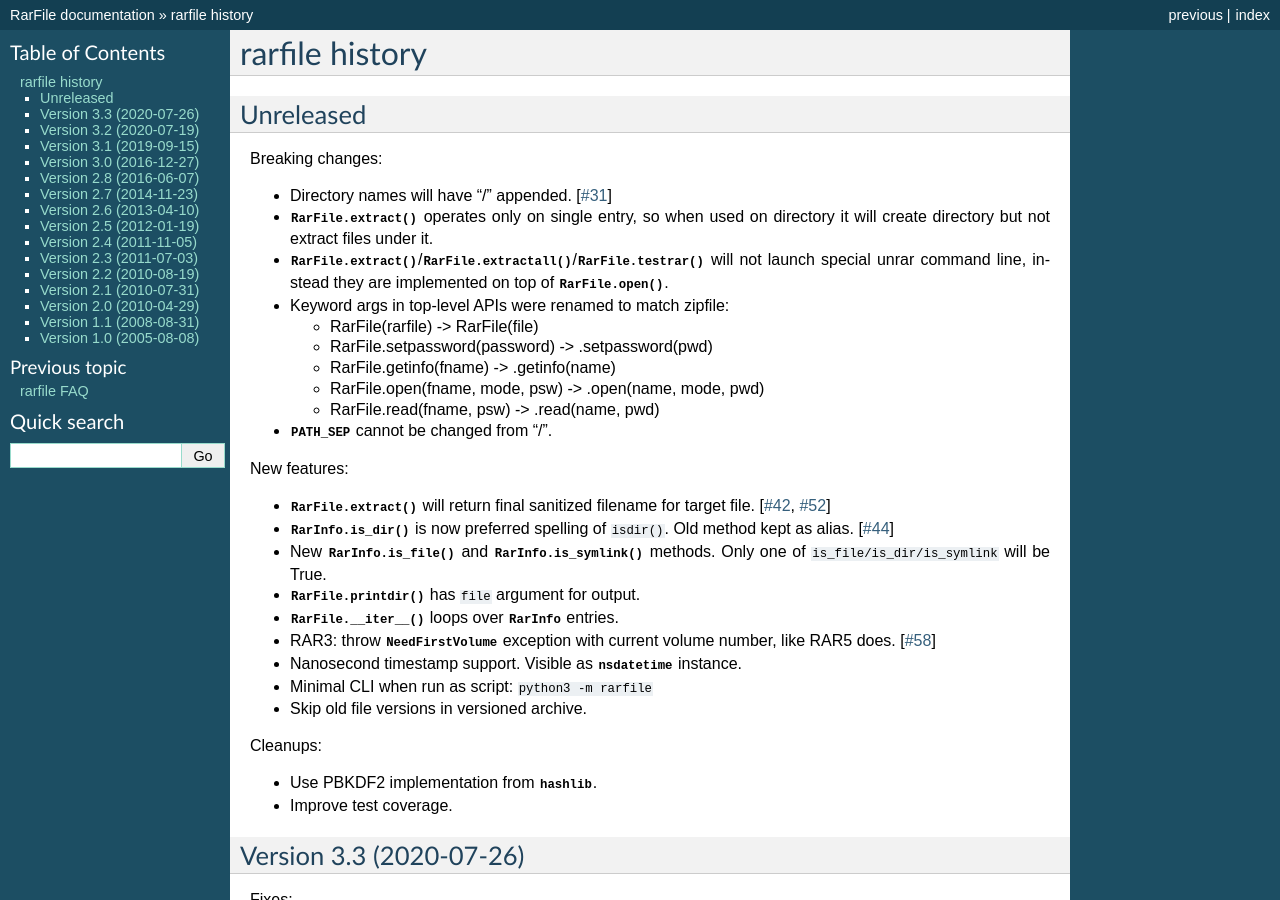
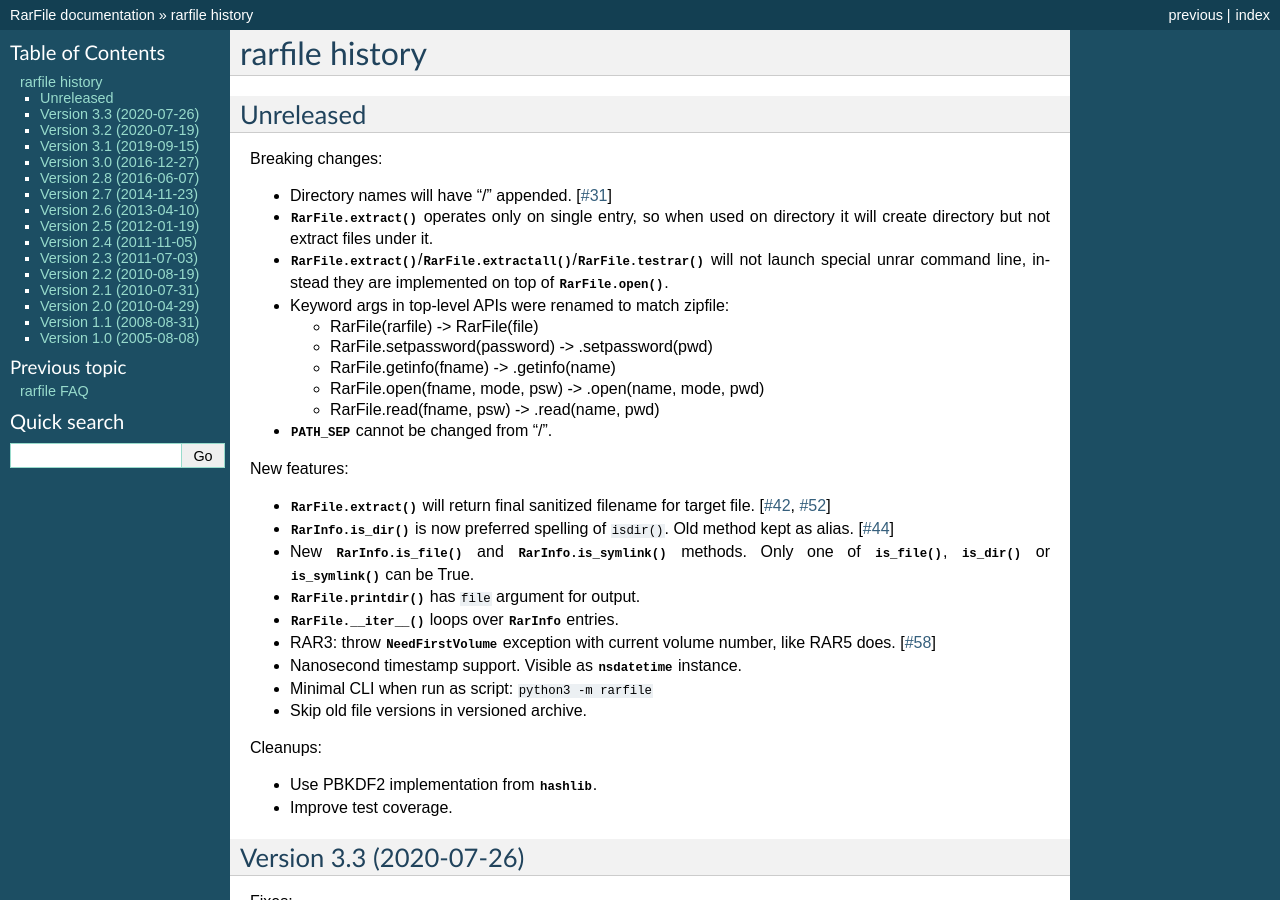
Before and after one commit to markokr/rarfile, a Sphinx documentation site: the page built from doc/news.rst, in a window 1280 px wide and 900 px high. Built offline with Sphinx 7.4.7, drawn with Linux system fonts in a browser that asks for light colours.

Commit message:
doc: minor cleanup

```diff
--- a/doc/news.rst
+++ b/doc/news.rst
@@ -37,7 +37,8 @@ New features:
   Old method kept as alias.
   [`#44 <https://github.com/markokr/rarfile/issues/44>`_]
 * New :meth:`RarInfo.is_file` and :meth:`RarInfo.is_symlink`
-  methods. Only one of ``is_file/is_dir/is_symlink`` will be True.
+  methods. Only one of :meth:`~RarInfo.is_file`, :meth:`~RarInfo.is_dir`
+  or :meth:`~RarInfo.is_symlink` can be True.
 * :meth:`RarFile.printdir` has ``file`` argument for output.
 * :meth:`RarFile.__iter__` loops over :class:`RarInfo` entries.
 * RAR3: throw :exc:`NeedFirstVolume` exception with current volume number,
```
